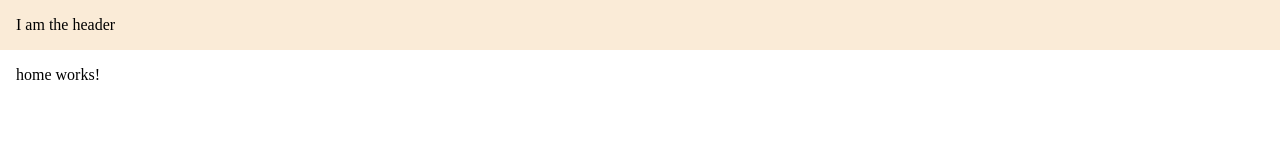
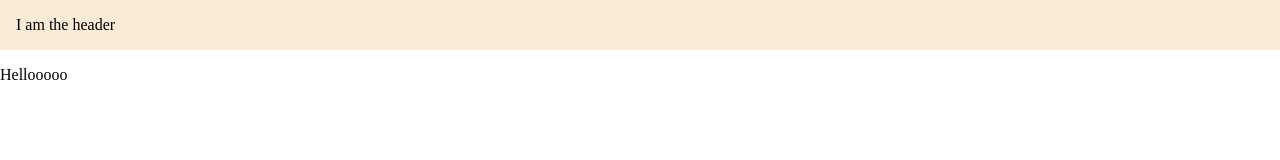
Before and after one commit to PaulineTurk/angular-crash-course, an Angular app in the folder angular-boot-camp/: page / in a window 1280 px wide. Shown: the top 160 px of the page. Built offline with nearby package versions, Linux system fonts and the light colour scheme.

Commit message:
feat: home provide the greeting message to greeting component using input signal

```diff
--- a/angular-boot-camp/src/app/components/greeting/greeting.html
+++ b/angular-boot-camp/src/app/components/greeting/greeting.html
@@ -1 +1 @@
-<p>greeting works!</p>
+<p>{{message()}}</p>
--- a/angular-boot-camp/src/app/components/greeting/greeting.ts
+++ b/angular-boot-camp/src/app/components/greeting/greeting.ts
@@ -1,4 +1,4 @@
-import { Component } from '@angular/core';
+import { Component, input } from '@angular/core';
 
 @Component({
   selector: 'app-greeting',
@@ -6,4 +6,6 @@ import { Component } from '@angular/core';
   templateUrl: './greeting.html',
   styleUrl: './greeting.scss',
 })
-export class Greeting {}
+export class Greeting {
+  message = input("Default message")
+}
--- a/angular-boot-camp/src/app/home/home.html
+++ b/angular-boot-camp/src/app/home/home.html
@@ -1 +1 @@
-<main>home works!</main>
+<app-greeting [message]="homeMessage()"></app-greeting>
--- a/angular-boot-camp/src/app/home/home.ts
+++ b/angular-boot-camp/src/app/home/home.ts
@@ -1,9 +1,13 @@
-import { Component } from '@angular/core';
+import { Component, signal } from '@angular/core';
+import { Greeting } from '../components/greeting/greeting';
 
 @Component({
   selector: 'app-home',
-  imports: [],
+  standalone: true,
+  imports: [Greeting],
   templateUrl: './home.html',
   styleUrl: './home.scss',
 })
-export class Home {}
+export class Home {
+  homeMessage = signal("Hellooooo")
+}
```
